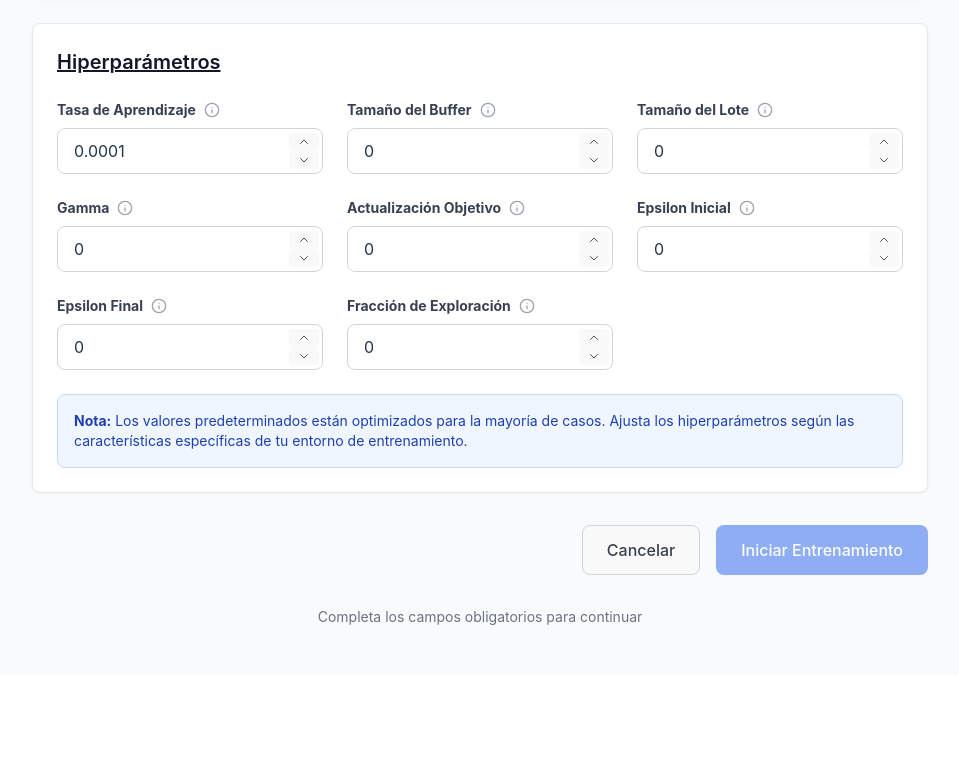
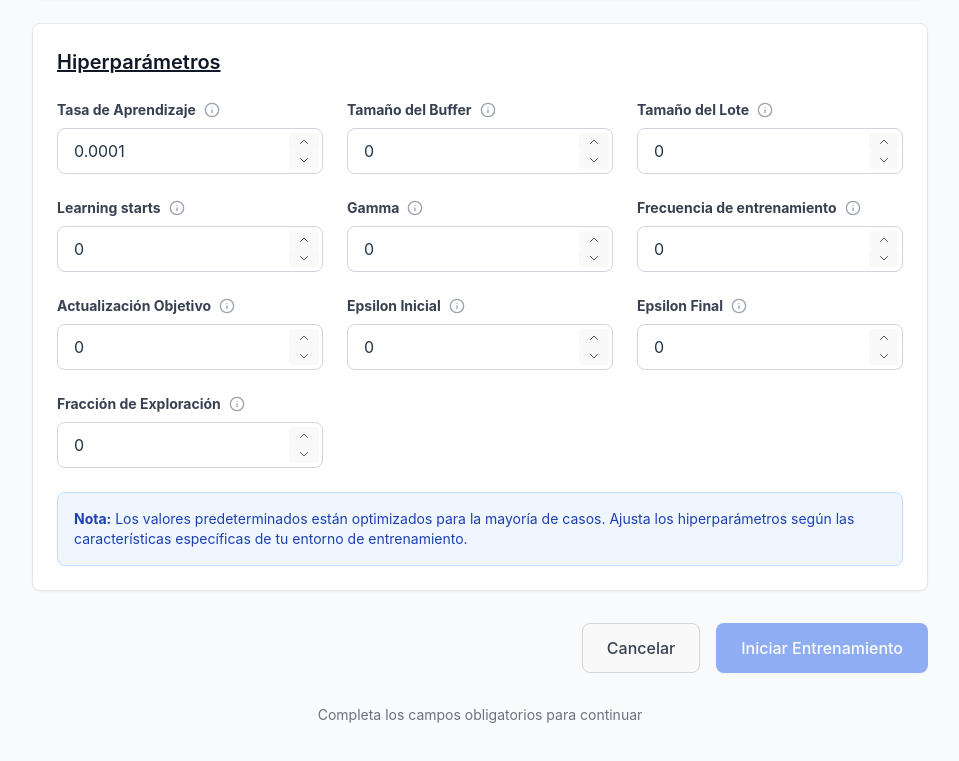
Before and after one commit to Nahuel7978/Tesis, a React (Vite) app in the folder SimulationControlFrontend/: page /training/new in a window 1280 px wide. Shown: the part 973-1734 px from the top of the page, without its empty margins (320-1279 px from the left). Before the commit the page ends 1648 px from the top, so only its background shows below. Built offline with nearby package versions, Linux system fonts and the light colour scheme; no server answers.

Commit message:
modificación en hiperparamentros dqn

```diff
--- a/SimulationControlFrontend/src/features/training/components/HyperparametersSection.tsx
+++ b/SimulationControlFrontend/src/features/training/components/HyperparametersSection.tsx
@@ -24,7 +24,9 @@ const ALGORITHM_PARAMS: Record<TrainingAlgorithm, Array<{
     { key: 'learning_rate', label: 'Tasa de Aprendizaje', type: 'number', min: 1e-6, max: 0.1, step: 0.0001, description: 'Tasa de aprendizaje del optimizador' },
     { key: 'buffer_size', label: 'Tamaño del Buffer', type: 'integer', min: 1000, max: 10000000, step: 100000, description: 'Tamaño máximo del buffer de repetición' },
     { key: 'batch_size', label: 'Tamaño del Lote', type: 'integer', min: 16, step: 32, description: 'Tamaño del minibatch para actualización' },
+    { key: 'learning_starts', label: 'Learning starts', type: 'number', min: 100, max: 1000, step: 100, description: 'Cuántos pasos se deben hacer para empezar a entrenar' },
     { key: 'gamma', label: 'Gamma', type: 'number', min: 0.8, max: 1.0, step: 0.001, description: 'Factor de descuento (0.99 es común)' },
+    { key: 'train_freq', label: 'Frecuencia de entrenamiento', type: 'number', min: 1, max: 10, step: 1, description: 'Actualiza el modelo cada train_freq de pasos' },
     { key: 'target_update_interval', label: 'Actualización Objetivo', type: 'integer', min: 100, step: 1000, description: 'Frecuencia de actualización de la red objetivo' },
     { key: 'exploration_initial_eps', label: 'Epsilon Inicial', type: 'number', min: 0, max: 1, step: 0.05, description: 'Epsilon inicial para exploración' },
     { key: 'exploration_final_eps', label: 'Epsilon Final', type: 'number', min: 0, max: 1, step: 0.01, description: 'Epsilon final después del decaimiento' },
```
